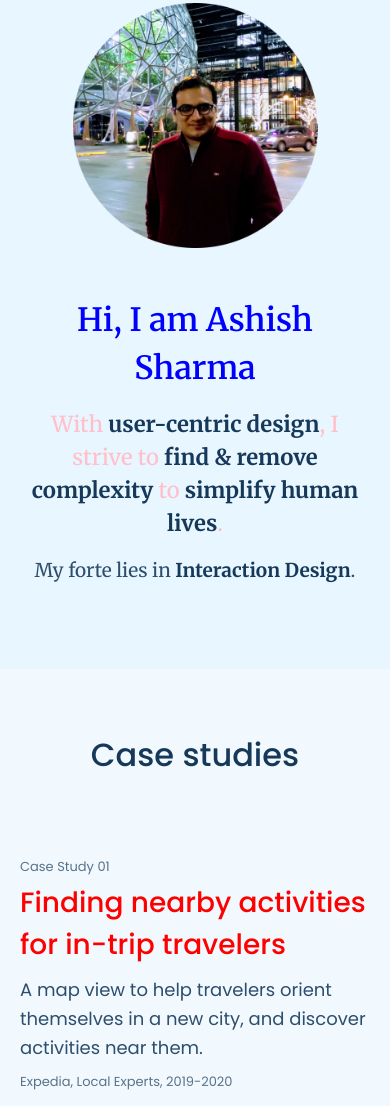
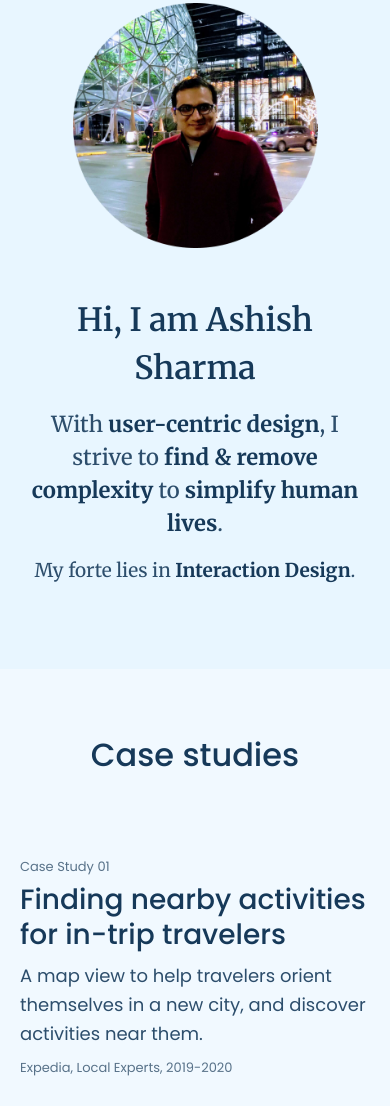
Before and after one commit to aashishsharmaa/ux-portfolio, a plain HTML site: page index.html in a window 390 px wide. Shown: the part 157-1263 px from the top of the page. Drawn offline with Linux system fonts and the light colour scheme.

Commit message:
Update style.css

```diff
--- a/style.css
+++ b/style.css
@@ -40,7 +40,7 @@ p{padding-bottom: 1.25rem; font-size: 20px; font-weight:400; color: #2D4E6C;
 
 p.medium{font-weight: 500; margin-bottom: -1rem;}
 p.thick {font-weight: 600;}
-p.bold{font-weight: 700; color:red;}
+p.bold{font-weight: 700;}
 p.left {text-align: left;}
 p.small{font-size: 16px; text-align: center; padding: 1rem 0rem ; /* color: #587289; */}
 
@@ -361,9 +361,9 @@ margin: 0 auto;}
   p.top-heading {font-size: 15px;color: #587289; margin-bottom: -1rem;}
   h1, h2{font-weight:500;line-height: 140%;}
   h1 {font-size: 32px; margin-bottom: 1rem;}
-  h2 {font-size: 20px; color:red;}
+  h2 {font-size: 20px;}
   .duration{font-size: 13px;}
-  .section-grid h2{font-size: 28px; max-width: 34ch; line-height: 150%; }
+  .section-grid h2{font-size: 28px; max-width: 34ch; line-height: 125%; }
 
   .bullet-items li{margin-left:2rem; padding-left: .5rem; padding-top: .5rem; font-size: 18px; font-weight: 400;color: #2D4E6C; }
   .bullet-items li:first-child{margin-top: -20px;}
@@ -371,8 +371,8 @@ margin: 0 auto;}
 
 
 
-  .intro h1{font-size: 32px; font-weight: 600; line-height: 150%; padding-top:1rem; color:blue;}
-  .intro-text {font-size: 22px; font-weight: 500; line-height: 150%; padding: 0px 10px; color:pink;}
+  .intro h1{font-size: 32px; font-weight: 600; line-height: 150%; padding-top:1rem; }
+  .intro-text {font-size: 22px; font-weight: 500; line-height: 150%; padding: 0px 10px;}
   .intro-text-small {font-size: 19px; line-height: 150%; padding-top: 1rem;}
 
 
```
